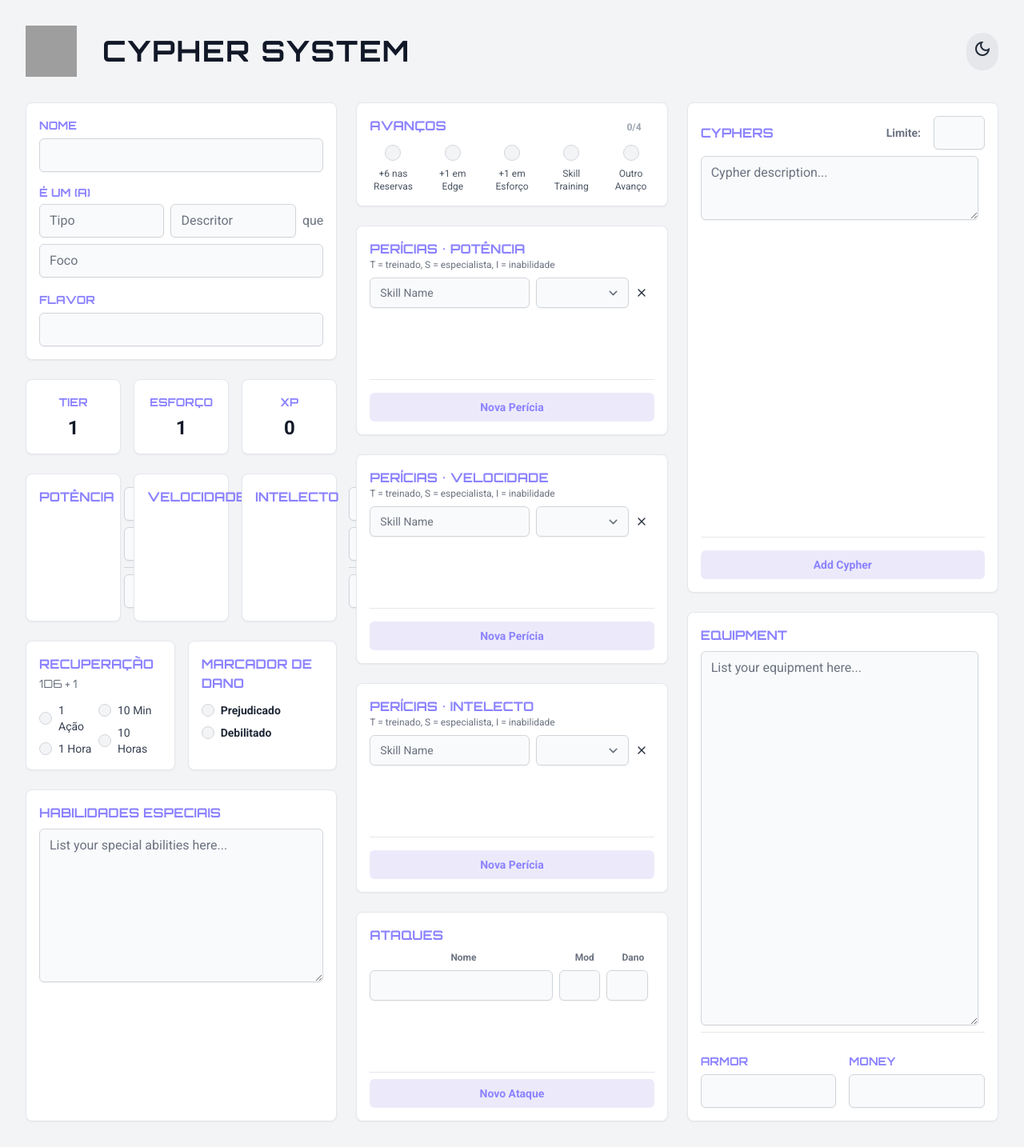
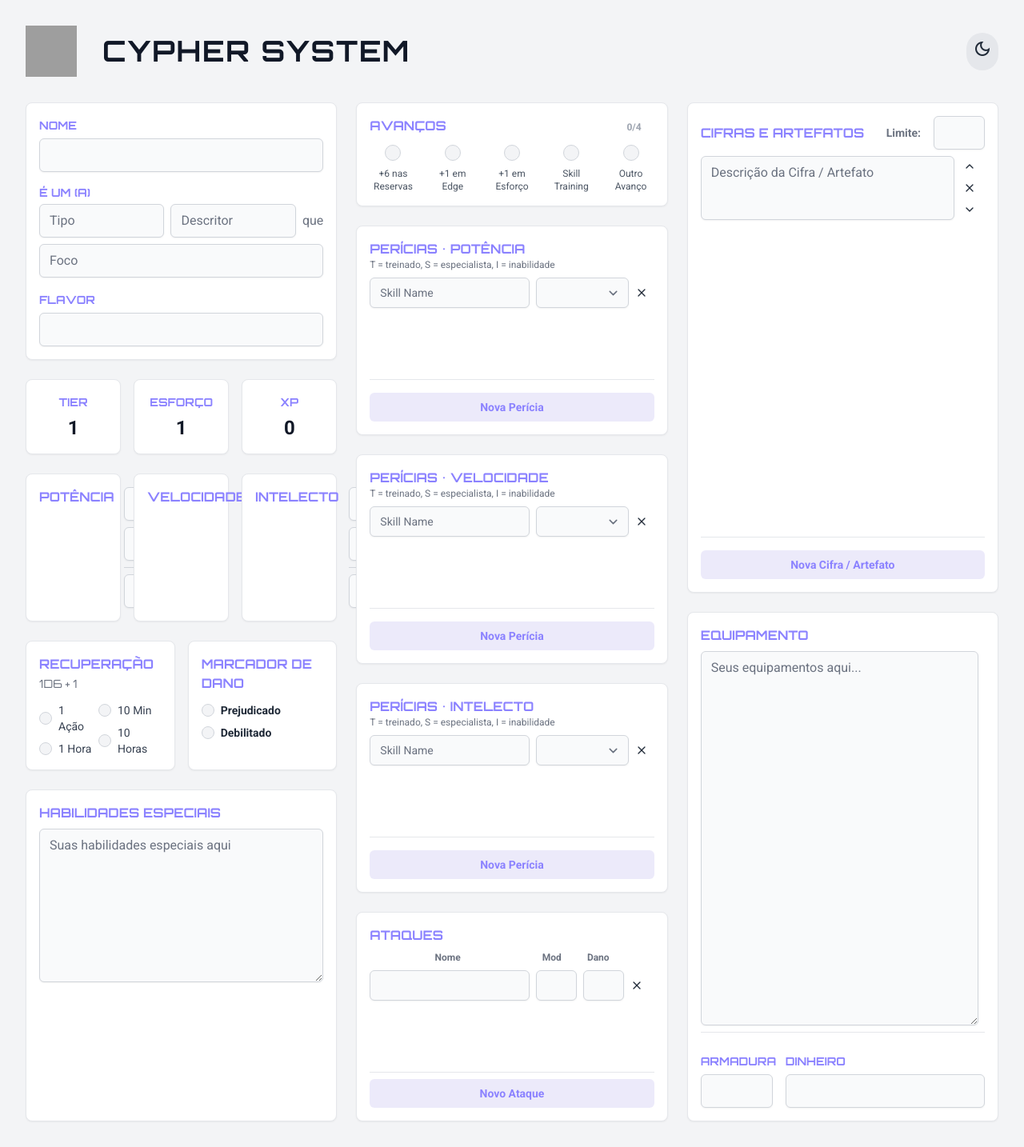
Before and after one commit to savioking/CypherSheet, an Angular app: page / in a window 1280 px wide. Shown: the whole page at 80% size. Built offline with nearby package versions, Linux system fonts and the light colour scheme; grey boxes are pictures that could not be loaded.

Commit message:
wip: mais da ficha

```diff
--- a/src/app/app.html
+++ b/src/app/app.html
@@ -174,7 +174,7 @@
         <h3 class="font-display uppercase text-primary font-bold mb-2">Habilidades Especiais</h3>
         <textarea [(ngModel)]="sheet.abilities[0]"
           class="block w-full h-48 rounded-md border-gray-300 dark:border-gray-600 bg-gray-50 dark:bg-gray-700 shadow-sm focus:border-primary focus:ring focus:ring-primary focus:ring-opacity-50 text-gray-900 dark:text-white"
-          placeholder="List your special abilities here..."></textarea>
+          placeholder="Suas habilidades especiais aqui"></textarea>
       </div>
     </div>
 
@@ -288,25 +288,34 @@
         class="bg-white dark:bg-gray-800 p-4 rounded-lg shadow-sm border border-gray-200 dark:border-gray-700 flex-grow">
         <h3 class="font-display uppercase text-primary font-bold">Ataques</h3>
         <div class="mt-2 space-y-2">
-          <div class="grid grid-cols-12 gap-2 text-xs text-center font-bold text-gray-500 dark:text-gray-400">
-            <div class="col-span-8">Nome</div>
+          <div class="grid grid-cols-12 gap-2 text-xs text-center font-bold text-gray-500 dark:text-gray-400 pr-4">
+            <div class="col-span-7">Nome</div>
             <div class="col-span-2">Mod</div>
             <div class="col-span-2">Dano</div>
+            <div class="col-span-1"></div>
           </div>
           <div class="overflow-y-auto h-32 pr-2 space-y-2 border-b border-gray-200 dark:border-gray-700 pb-2 mb-2">
+            @for (attack of sheet.attacks; track $index) {
               <div class="grid grid-cols-12 gap-2">
-              <input
-                class="col-span-8 rounded-md text-sm border-gray-300 dark:border-gray-600 bg-gray-50 dark:bg-gray-700 shadow-sm focus:border-primary focus:ring focus:ring-primary focus:ring-opacity-50 text-gray-900 dark:text-white"
+                <input [(ngModel)]="attack.name"
+                  class="col-span-7 rounded-md text-sm border-gray-300 dark:border-gray-600 bg-gray-50 dark:bg-gray-700 shadow-sm focus:border-primary focus:ring focus:ring-primary focus:ring-opacity-50 text-gray-900 dark:text-white"
                   type="text" />
-              <input
+                <input [(ngModel)]="attack.mod"
                   class="col-span-2 text-center rounded-md text-sm border-gray-300 dark:border-gray-600 bg-gray-50 dark:bg-gray-700 shadow-sm focus:border-primary focus:ring focus:ring-primary focus:ring-opacity-50 text-gray-900 dark:text-white"
                   type="text" />
-              <input
+                <input [(ngModel)]="attack.dmg"
                   class="col-span-2 text-center rounded-md text-sm border-gray-300 dark:border-gray-600 bg-gray-50 dark:bg-gray-700 shadow-sm focus:border-primary focus:ring focus:ring-primary focus:ring-opacity-50 text-gray-900 dark:text-white"
                   type="text" />
+                <div class="w-full flex items-center">
+                  <button type="button" class="col-span-1 text-body bg-transparent hover:bg-neutral-tertiary hover:text-heading rounded-base text-sm w-4 h-4 ms-auto inline-flex justify-center items-center" data-modal-hide="default-modal" (click)="removeAttack($index)">
+                    <svg class="w-4 h-4" aria-hidden="true" xmlns="http://www.w3.org/2000/svg" width="24" height="24" fill="none" viewBox="0 0 24 24"><path stroke="currentColor" stroke-linecap="round" stroke-linejoin="round" stroke-width="2" d="M6 18 17.94 6M18 18 6.06 6"/></svg>
+                    <span class="sr-only">Remover</span>
+                  </button>
                 </div>
               </div>
-          <button
+            }
+          </div>
+          <button (click)="addAttack()"
             class="w-full mt-2 text-sm bg-primary/10 text-primary dark:bg-primary/20 dark:text-indigo-300 font-semibold py-2 px-4 rounded-md hover:bg-primary/20 dark:hover:bg-primary/30 transition-colors">Novo Ataque</button>
         </div>
       </div>
@@ -315,41 +324,67 @@
       <div
         class="bg-white dark:bg-gray-800 p-4 rounded-lg shadow-sm border border-gray-200 dark:border-gray-700 flex-grow flex flex-col">
         <div class="flex justify-between items-center mb-2">
-          <h3 class="font-display uppercase text-primary font-bold">Cyphers</h3>
+          <h3 class="font-display uppercase text-primary font-bold">Cifras e Artefatos</h3>
           <div class="flex items-center space-x-2">
             <label class="text-sm font-semibold text-gray-500 dark:text-gray-400" for="limit">Limite:</label>
-            <input
+            <input [(ngModel)]="sheet.cypherLimit"
               class="w-16 text-center rounded-md border-gray-300 dark:border-gray-600 bg-gray-50 dark:bg-gray-700 shadow-sm focus:border-primary focus:ring focus:ring-primary focus:ring-opacity-50 text-gray-900 dark:text-white"
               id="limit" type="number" />
           </div>
         </div>
-        <div
-          class="flex-grow overflow-y-auto h-64 pr-2 space-y-2 border-b border-gray-200 dark:border-gray-700 pb-2 mb-2">
-          <textarea
-            class="block w-full h-20 rounded-md border-gray-300 dark:border-gray-600 bg-gray-50 dark:bg-gray-700 shadow-sm focus:border-primary focus:ring focus:ring-primary focus:ring-opacity-50 text-gray-900 dark:text-white"
-            placeholder="Cypher description..."></textarea>
+        <div class="flex-grow overflow-y-auto h-64 pr-2 space-y-2 border-b border-gray-200 dark:border-gray-700 pb-2 mb-2">
+        @for (cypher of sheet.cyphers; track $index) {
+          <div class="grid grid-cols-12 gap-2">
+            <textarea [(ngModel)]="sheet.cyphers[$index]"
+              class="col-span-11 block w-full h-20 rounded-md border-gray-300 dark:border-gray-600 bg-gray-50 dark:bg-gray-700 shadow-sm focus:border-primary focus:ring focus:ring-primary focus:ring-opacity-50 text-gray-900 dark:text-white" style="resize: none;"
+              placeholder="Descrição da Cifra / Artefato"></textarea>
+            <div class="flex flex-col items-center justify-around">
+              <button type="button" class="col-span-1 text-body bg-transparent hover:bg-neutral-tertiary hover:text-heading rounded-base text-sm w-4 h-4 ms-auto inline-flex justify-center items-center" data-modal-hide="default-modal" (click)="moveCypher($index,-1)">
+                <svg class="w-4 h-4" aria-hidden="true" xmlns="http://www.w3.org/2000/svg"
+                    width="24" height="24" fill="none" viewBox="0 0 24 24">
+                  <path stroke="currentColor" stroke-linecap="round" stroke-linejoin="round"
+                        stroke-width="2" d="M18 15 12 9 6 15"/>
+                </svg>
+
+                <span class="sr-only">Remover</span>
+              </button>
+              <button type="button" class="col-span-1 text-body bg-transparent hover:bg-neutral-tertiary hover:text-heading rounded-base text-sm w-4 h-4 ms-auto inline-flex justify-center items-center" data-modal-hide="default-modal" (click)="removeCypher($index)">
+                <svg class="w-4 h-4" aria-hidden="true" xmlns="http://www.w3.org/2000/svg" width="24" height="24" fill="none" viewBox="0 0 24 24"><path stroke="currentColor" stroke-linecap="round" stroke-linejoin="round" stroke-width="2" d="M6 18 17.94 6M18 18 6.06 6"/></svg>
+                <span class="sr-only">Remover</span>
+              </button>
+              <button type="button" class="col-span-1 text-body bg-transparent hover:bg-neutral-tertiary hover:text-heading rounded-base text-sm w-4 h-4 ms-auto inline-flex justify-center items-center" data-modal-hide="default-modal" (click)="moveCypher($index,1)">
+                <svg class="w-4 h-4" aria-hidden="true" xmlns="http://www.w3.org/2000/svg"
+                    width="24" height="24" fill="none" viewBox="0 0 24 24">
+                  <path stroke="currentColor" stroke-linecap="round" stroke-linejoin="round"
+                        stroke-width="2" d="M6 9 12 15 18 9"/>
+                </svg>
+
+                <span class="sr-only">Remover</span>
+              </button>
             </div>
-        <button
-          class="w-full mt-2 text-sm bg-primary/10 text-primary dark:bg-primary/20 dark:text-indigo-300 font-semibold py-2 px-4 rounded-md hover:bg-primary/20 dark:hover:bg-primary/30 transition-colors">Add
-          Cypher</button>
+          </div>
+          }
+        </div>
+        <button (click)="addCypher()"
+          class="w-full mt-2 text-sm bg-primary/10 text-primary dark:bg-primary/20 dark:text-indigo-300 font-semibold py-2 px-4 rounded-md hover:bg-primary/20 dark:hover:bg-primary/30 transition-colors">Nova Cifra / Artefato</button>
       </div>
       <div
         class="bg-white dark:bg-gray-800 p-4 rounded-lg shadow-sm border border-gray-200 dark:border-gray-700 flex-grow flex flex-col">
-        <h3 class="font-display uppercase text-primary font-bold mb-2">Equipment</h3>
+        <h3 class="font-display uppercase text-primary font-bold mb-2">Equipamento</h3>
         <div class="flex-grow overflow-y-auto h-64 pr-2 border-b border-gray-200 dark:border-gray-700 pb-2 mb-2">
           <textarea
             class="block w-full h-full rounded-md border-gray-300 dark:border-gray-600 bg-gray-50 dark:bg-gray-700 shadow-sm focus:border-primary focus:ring focus:ring-primary focus:ring-opacity-50 text-gray-900 dark:text-white"
-            placeholder="List your equipment here..."></textarea>
+            placeholder="Seus equipamentos aqui..."></textarea>
         </div>
-        <div class="grid grid-cols-2 gap-4 mt-4">
-          <div>
-            <label class="font-display text-sm uppercase text-primary font-bold" for="armor">Armor</label>
+        <div class="grid grid-cols-7 gap-4 mt-4">
+          <div class="col-span-2">
+            <label class="font-display text-sm uppercase text-primary font-bold" for="armor">Armadura</label>
             <input
-              class="block w-full mt-1 rounded-md border-gray-300 dark:border-gray-600 bg-gray-50 dark:bg-gray-700 shadow-sm focus:border-primary focus:ring focus:ring-primary focus:ring-opacity-50 text-gray-900 dark:text-white"
-              id="armor" type="text" />
+              class="block w-full text-center mt-1 rounded-md border-gray-300 dark:border-gray-600 bg-gray-50 dark:bg-gray-700 shadow-sm focus:border-primary focus:ring focus:ring-primary focus:ring-opacity-50 text-gray-900 dark:text-white"
+              id="armor" type="number" />
           </div>
-          <div>
-            <label class="font-display text-sm uppercase text-primary font-bold" for="money">Money</label>
+          <div class="col-span-5">
+            <label class="font-display text-sm uppercase text-primary font-bold" for="money">Dinheiro</label>
             <input
               class="block w-full mt-1 rounded-md border-gray-300 dark:border-gray-600 bg-gray-50 dark:bg-gray-700 shadow-sm focus:border-primary focus:ring focus:ring-primary focus:ring-opacity-50 text-gray-900 dark:text-white"
               id="money" type="text" />
--- a/src/app/app.ts
+++ b/src/app/app.ts
@@ -70,6 +70,31 @@ export class App implements OnInit {
     this.sheet.advancements = [false,false,false,false,false]
   }
 
+  addAttack() {
+    this.sheet.attacks.push({name:null,mod:null,dmg:null})
+  }
+
+  removeAttack(index:number) {
+    this.sheet.attacks.splice(index,1)
+  }
+
+  addCypher() {
+    this.sheet.cyphers.push(null)
+  }
+
+  removeCypher(index:number) {
+    this.sheet.cyphers.splice(index,1)
+  }
+
+  moveCypher(index:number,ammount:number) {
+    if(ammount < 0 && index == 0) {
+      return
+    } else if (ammount > 0 && index == this.sheet.cyphers.length-1) {
+      return
+    }
+    [this.sheet.cyphers[index + ammount], this.sheet.cyphers[index]] = [this.sheet.cyphers[index], this.sheet.cyphers[index + ammount]]
+  }
+
   addSkill(type:"mig"|"spd"|"int") {
     switch (type) {
       case "mig":
```
Lines whose indentation alone changed are shown as unchanged.
